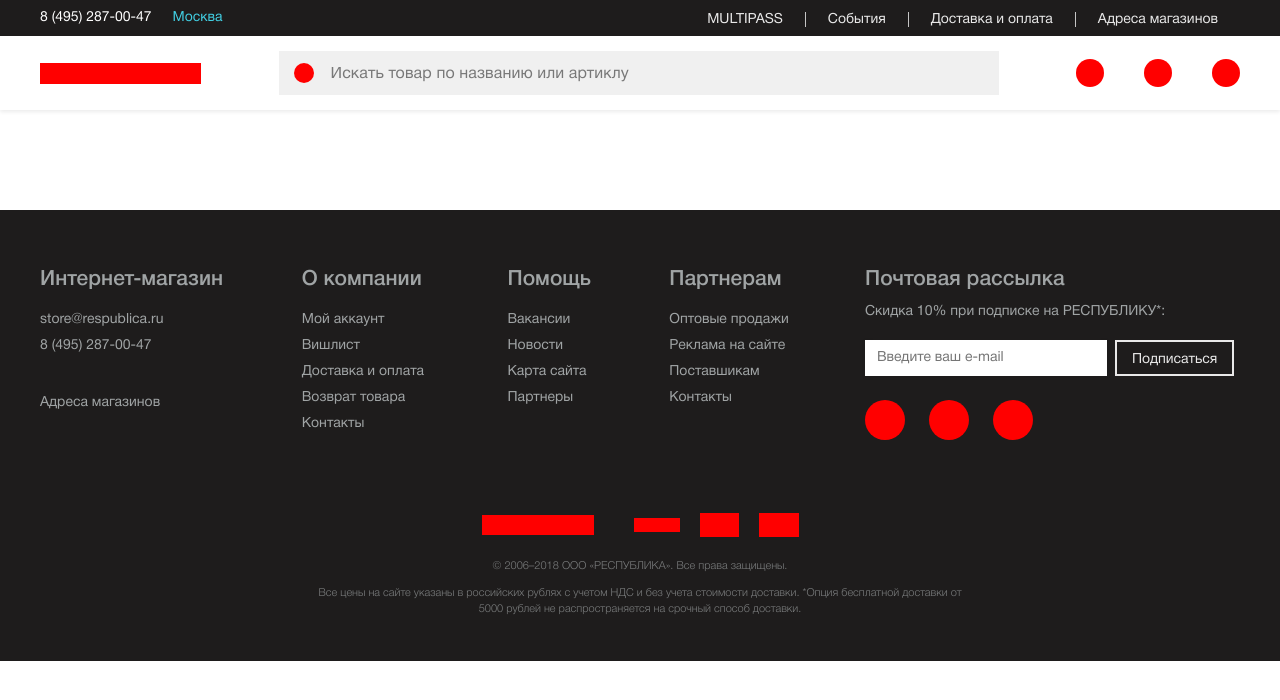
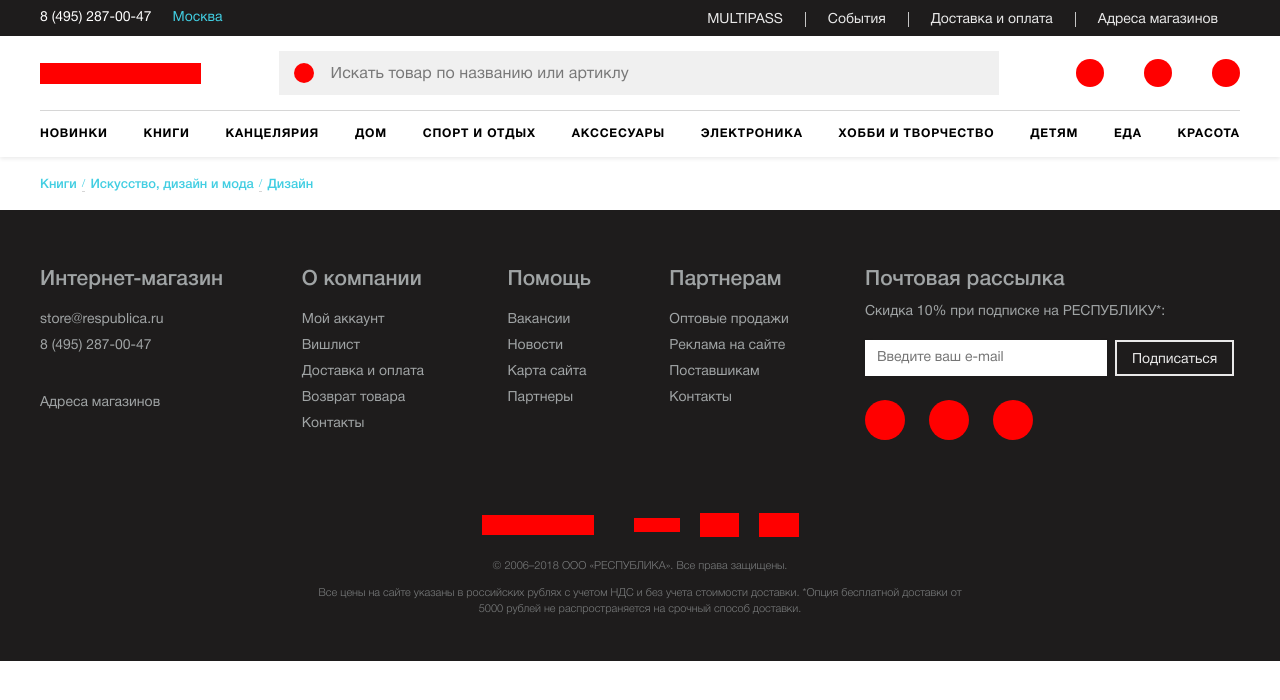
Before and after one commit to daniilgrigoryev/shop-republica-markup, a plain HTML site: page src/index.html in a window 1280 px wide. Drawn offline with Linux system fonts and the light colour scheme.

Commit message:
breadcrumbs

```diff
--- a/src/index.html
+++ b/src/index.html
@@ -45,9 +45,35 @@
             <div class="header__cards__items"></div>
           </div>
         </div>
+        <ul class="header-navigation__ul flex">
+            <li><a href="">Новинки</a></li>
+            <li><a href="">Книги</a></li>
+            <li><a href="">Канцелярия</a></li>
+            <li><a href="">Дом</a></li>
+            <li><a href="">Спорт и отдых</a></li>
+            <li><a href="">Акссесуары</a></li>
+            <li><a href="">Электроника</a></li>
+            <li><a href="">Хобби и творчество</a></li>
+            <li><a href="">Детям</a></li>
+            <li><a href="">Еда</a></li>
+            <li><a href="">Красота</a></li>
+          </ul>
       </div>
     </div>
   </div>
+
+  <div class="breadcrumbs">
+    <div class="wrapper">
+      <ul class="breadcrumbs__crumbs flex">
+          <li><a href="">Книги </a></li>
+          <li class="breadcrumbs__gap">/</li>
+          <li><a href="">Искусство, дизайн и мода</a></li>
+          <li class="breadcrumbs__gap">/</li>
+          <li><a href="">Дизайн</a></li>
+        </ul>
+    </div>
+  </div>
+
 
 
   <div class="footer">
--- a/src/styles/main.css
+++ b/src/styles/main.css
@@ -240,11 +240,14 @@ h5{
   justify-content: start;
   align-items: center;
 }
-
+hr{
+  background-color: #d6d6d6;
+  height: 1px;
+}
 
 /* common ____ */
 .header{
-  margin-bottom: 100px;
+  /* margin-bottom: 100px; */
 }
 
 .header_top{
@@ -356,6 +359,73 @@ ul.header__top__list{
 .header__cards__items:not(:nth-child(1)){
   margin-left: 40px;
 }
+
+.header-nav{}
+.header-navigation__ul{
+  list-style: none;
+  margin: 0;
+  padding: 0;
+
+  border-top: 1px solid #d6d6d6;
+  align-items: center;
+  justify-content: space-between;
+}
+.header-navigation__ul li{
+
+}
+.header-navigation__ul li a{
+  font-family: 'HelveticaNeueCyr';
+  font-size: 12px;
+  font-weight: bold;
+  font-stretch: normal;
+  line-height: normal;
+  letter-spacing: 0.8px;
+  text-transform: uppercase;
+  text-decoration: none;
+  color: #000;
+  padding-top: 17px;
+  padding-bottom: 17px;
+  display: block;
+}
+.breadcrumbs{
+  padding-top: 17px;
+  padding-bottom: 17px;
+}
+ul.breadcrumbs__crumbs{
+  list-style: none;
+  margin: 0;
+  padding: 0;
+  align-items: center;
+}
+.breadcrumbs__crumbs li{
+
+}
+.breadcrumbs__crumbs li a{
+  font-family: 'HelveticaNeueCyr';
+  color: #42cee2;
+  font-size: 13px;
+  font-weight: 500;
+  font-style: normal;
+  font-stretch: normal;
+  line-height: 1.23;
+  letter-spacing: normal;
+  color: #42cee2;
+  text-decoration: none;
+}
+.breadcrumbs__gap{
+  margin-left: 5px;
+  margin-right: 5px;
+  color: #42cee2;
+  font-size: 13px;
+  border-bottom: 1px solid #d6d6d6;
+}
+
+
+
+
+
+
+
 
 
 
```
Also changed, not shown: package.json (deleted, +0 -24 lines).
